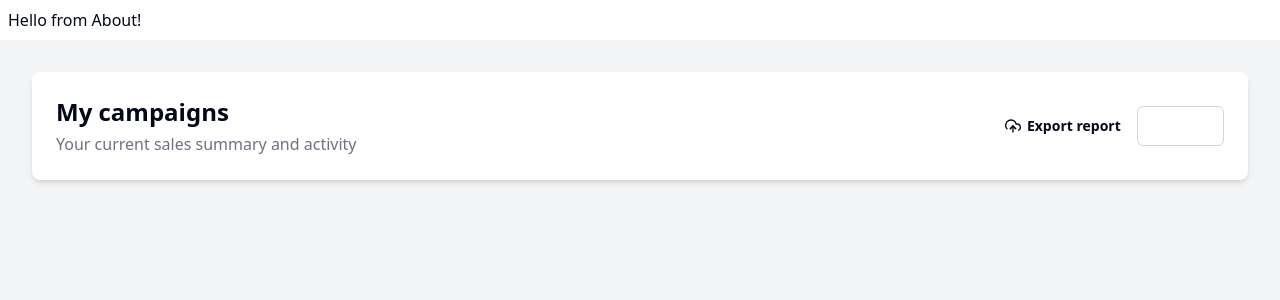
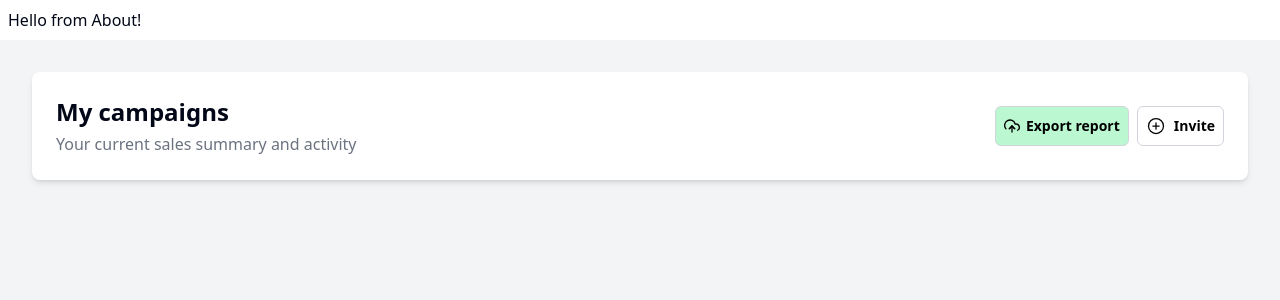
Before and after one commit to Aprender-e-Crescer/crowdfy, a React (Vite) app: page /about in a window 1280 px wide. Shown: the top 300 px of the page. Built offline with nearby package versions, Linux system fonts and the light colour scheme.

Commit message:
Foi estilizados os botões desse componente

```diff
--- a/src/componentes/tituloPage.tsx
+++ b/src/componentes/tituloPage.tsx
@@ -17,10 +17,12 @@ const TituloPage: React.FC = () => {
                             <FiUploadCloud className="w-4 h-4" /> {/* Ícone de upload */}
                             <span className="text-sm">Export report</span>
                         </Button>
-                        <Button variant="blackOnHover" className="py-1 px-2 rounded-md font-semibold flex items-center space-x-2 bg-white text-black border border-gray-300 hover:bg-gray-100">
-                            <IoAddCircleOutline className="w-5 h-5 text-white" /> {/* Ícone de adicionar */}
-                            <span className="text-sm text-white">Invite</span>
+
+                        <Button variant="blackOnHover" className="py-1 px-2 rounded-md font-semibold flex items-center space-x-2 bg-white text-black border border-gray-300 hover:text-white">
+                            <IoAddCircleOutline className="w-5 h-5 text-black " /> {/* Ícone de adicionar */}
+                            <span className="text-sm text-black ">Invite</span>
                         </Button>
+
                     </div>
                 </div>
             </div>
--- a/src/components/ui/button.tsx
+++ b/src/components/ui/button.tsx
@@ -18,7 +18,8 @@ const buttonVariants = cva(
           "bg-secondary text-secondary-foreground hover:bg-secondary/80",
         ghost: "hover:bg-accent hover:text-accent-foreground",
         link: "text-primary underline-offset-4 hover:underline",
-      },
+        hoverWhiteBorder: "bg-green-200 text-black border border-gray-300 hover:bg-white hover:border-black",
+        blackOnHover: "bg-black text-white hover:bg-black hover:text-white",      },
       size: {
         default: "h-10 px-4 py-2",
         sm: "h-9 rounded-md px-3",
```
